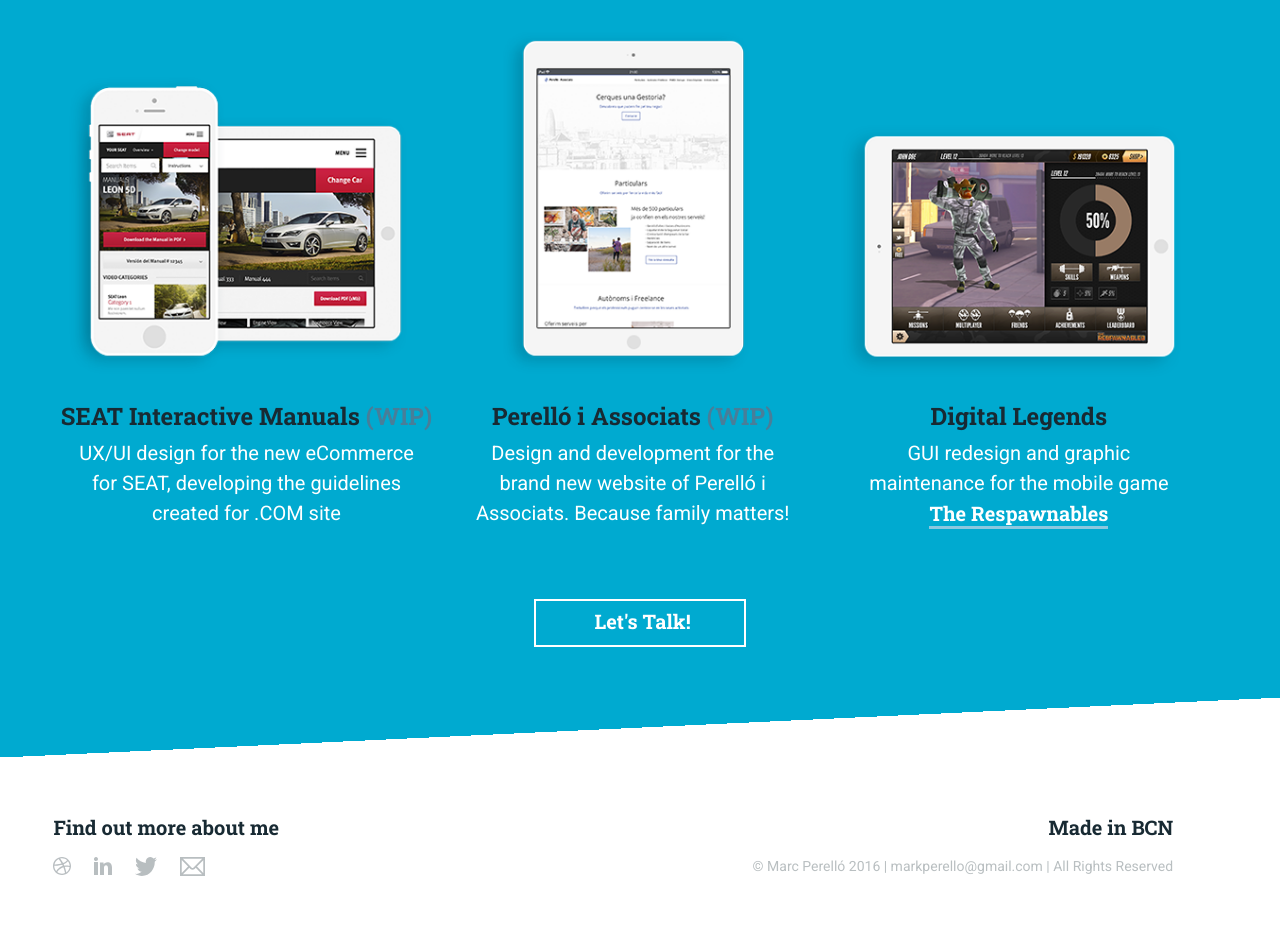
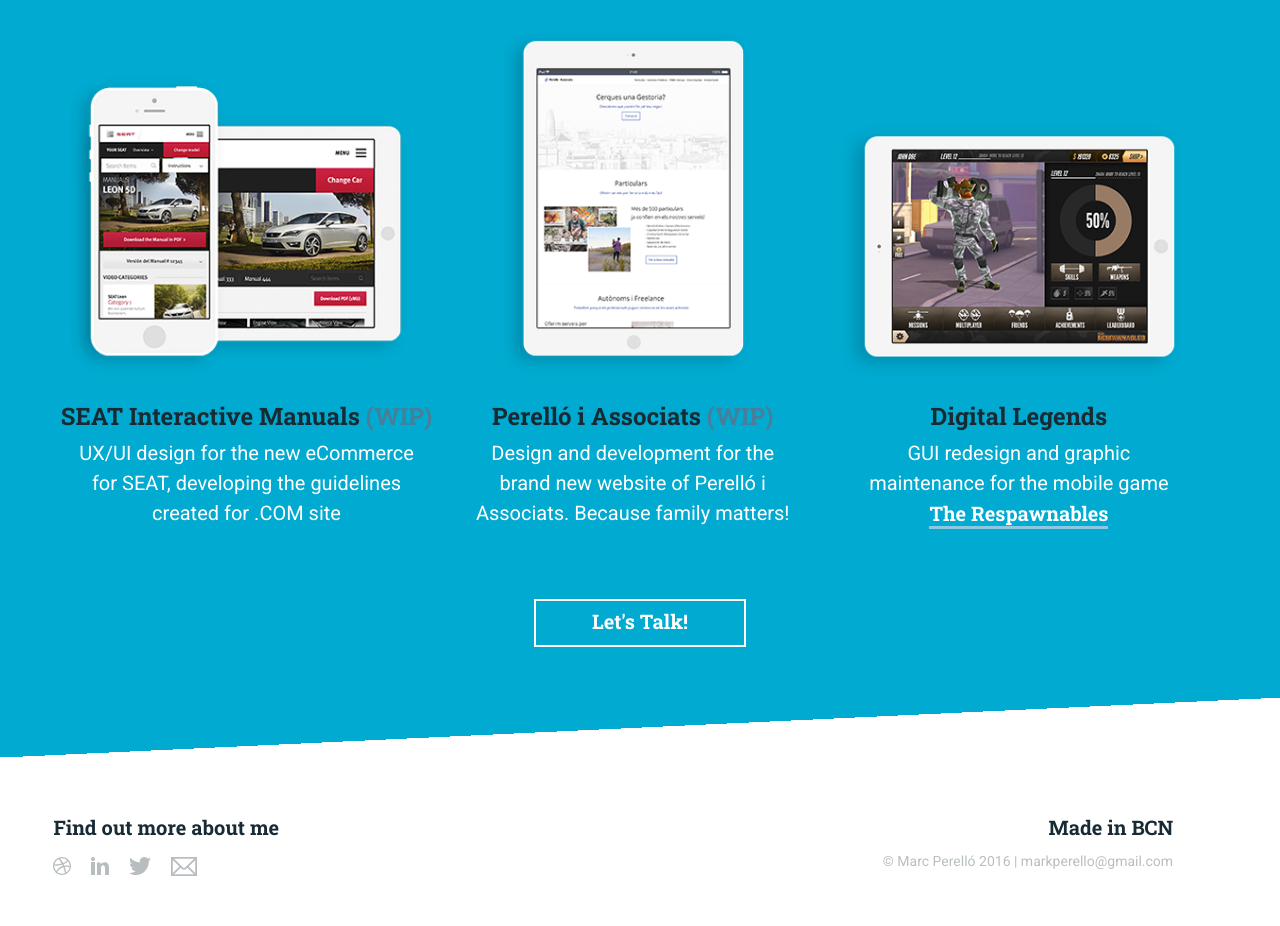
Before and after one commit to Marc-Perello/portfolio, a plain HTML site: page index.html in a window 1280 px wide. Shown: the part 3262-4188 px from the top of the page. After the commit the page ends 4159 px from the top, so only its background shows below. Drawn offline with nearby package versions, Linux system fonts and the light colour scheme.

Commit message:
Footer S crec que be

```diff
--- a/index.html
+++ b/index.html
@@ -202,9 +202,7 @@
             <ul>
       </div>
       <div class="container">
-          <div class="cta-footer">
-            <a class="a-project" href="mailto:markperello@gmail.com?Subject=Hola Marc," target="top">Let's Talk!</a>
-          </div>
+          <a class="cta-footer" href="mailto:markperello@gmail.com?Subject=Hola Marc," target="top">Let's Talk!</a>
       </div>
     </div>
 </section>
@@ -215,6 +213,7 @@
   <footer>
       <div class="social-media-footer">
         <div class="subtitle-footer">Find out more about me</div>
+        <div class="table">
           <ul>
             <li>
               <a href="https://dribbble.com/marcperello" target="blank">
@@ -238,9 +237,10 @@
             </li>
           </ul>
         </div>
+      </div>
       <div class="madeinbcn">
-          <p class="subtitle-footer">Made in BCN</p>
-          <p class="copyright">© Marc Perelló 2016 | markperello@gmail.com | All Rights Reserved </p>
+          <div class="subtitle-right">Made in BCN</div>
+          <p class="copyright">© Marc Perelló 2016 | markperello@gmail.com</p>
        </div>
   </footer>
 </div>
--- a/sass/main.scss
+++ b/sass/main.scss
@@ -396,6 +396,7 @@
   color:$blacky;
   text-decoration: none;
   @include no-space;
+  text-align: center;
 
 }
 /* ==========================================================================
@@ -423,7 +424,8 @@
    margin-top: 75px;
 }
 .side-project{
-  @include span-columns(11);
+  @include span-columns(10);
+  @include shift(1);
   @include no-space;
   // Media Queries
       @include media($m) {
@@ -457,21 +459,26 @@
   margin-top: 4px;
 }
 .cta-footer{
+  width: 100%;
   height:36pt;
+  display:block;
+  @include slab(700, 2em);
+  text-decoration: none;
   border: white solid 2px;
+  @include span-columns(8);
+  @include shift(2);
+  padding-top: 5pt;
+  text-align: center;
+  color: white;
+  margin-top: 70px;
+  margin-bottom: 50px;
+  // Media Queries
+      @include media($m) {
             @include span-columns(2);
             @include shift(5);
-  padding-top: 5pt;
-  padding-left: 10pt;
-  padding-right: 10pt;
-  margin-top: 70px;
-  margin-bottom: 50px;
                 }
-.cta-footer a {
-  color:white;
-  text-align: center;
-  padding-left:45px;
 }
+
 .diagonal-bottom{
   height: 20px;
   @include linear-gradient(to right bottom,$blaucel 50.5%, #fff 50%);
@@ -489,16 +496,9 @@
 footer{
 margin-top:50px;
 }
-
-   .subtitle-footer{
-      @include slab(700, 2em);
-      color:$blacky;
-      line-height: 2em;
-      @include no-space;
-   }
 .social-media-footer{
-    @include span-columns(11);
-    @include shift(1);
+@include span-columns(12);
+// @include shift(1);
 //@include no-space;
     // Media Queries
 
@@ -507,19 +507,51 @@
             @include shift(.5);
             }
 }
+.subtitle-footer{
+  @include slab(700, 2em);
+  color:$blacky;
+  line-height: 2em;
+  text-align: center;
+  @include no-space;
+  @include media($m) {
+            text-align: left;
+            }
+}
+.subtitle-right{
+  @include slab(700, 1.6em);
+  color:$blacky;
+  line-height: 2em;
+  text-align: center;
+  @include no-space;
+  @include media($m) {
+            @include slab(700, 2em);
+            text-align: right;
+            }
+}
 .madeinbcn {
+  margin-top: 20px;
+  @include span-columns(10);
+  @include shift(1);
+  @include media($m) {
         @include span-columns(4);
         @include shift(3);
-      p{
-        @include no-space;
-        text-align: right;
-        margin-bottom: 10px;
+        margin-top: 0px;
+            }
 }
 
+.table{
+  display: table;   /* Allow the centering to work */
+  margin: 0 auto;
+  // Media Queries
+            @include media($m) {
+              margin-left: 0px;
               }
-
+}
 .social-media-footer ul{
-          padding-left: 15px;
+      width: 100%;
+      display:block;
+      margin: 20px auto;
+      padding-left: 0px;
       padding-bottom: 25px;
             // Media Queries
             @include media($m) {
@@ -530,6 +562,7 @@
 }
 .social-media-footer li{
   display: inline;
+  float: left;
   list-style-type: none;
   margin-left: 20px;
 }
@@ -544,6 +577,14 @@
   @include roboto(400, 1.4em);
   color:$midgray;
   @include no-space;
+  text-align: center;
+  margin-top: 5px;
+  margin-bottom: 20px;
+      // Media Queries
+            @include media($m) {
+              margin-bottom: 20px;
+              text-align: right;
+              }
     }
 
 
```
Also changed, not shown: css/main.css. Lines whose indentation alone changed are shown as unchanged.
